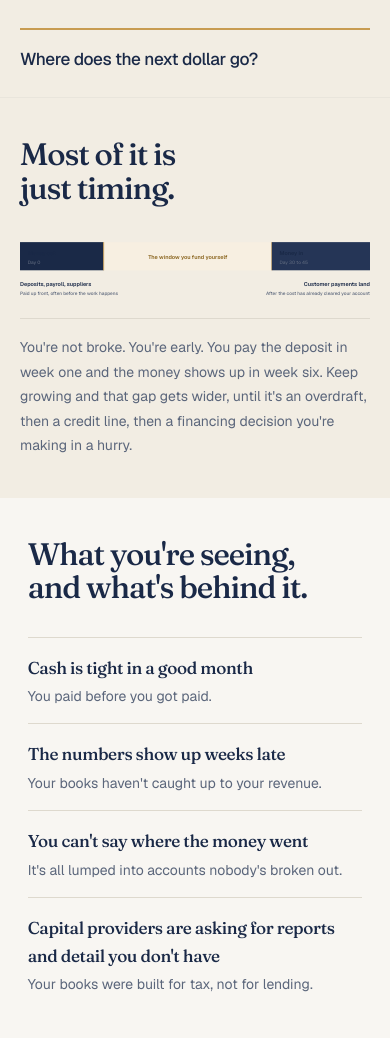
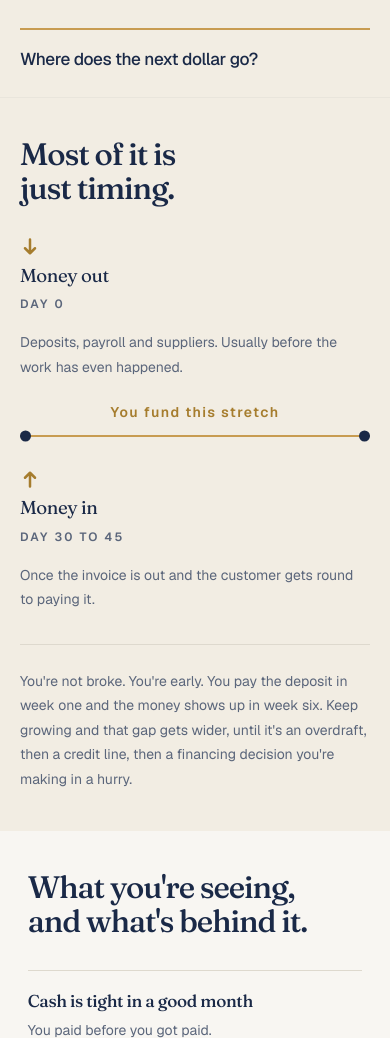
Before and after one commit to AFgroup360/website, a PHP site: page /for-owners.html in a window 390 px wide. Shown: the part 695-1733 px from the top of the page. Run offline with PHP 8.4, Linux system fonts and the light colour scheme.

Commit message:
Redraw the cash gap timeline on For Owners
The old diagram was SVG with SVG text, so its labels scaled with the
viewBox and shrank to roughly 6px on a phone. It also read as three butted
rectangles, which looked like a crude stacked bar rather than a timeline,
and the middle block was cream on a cream page so the gap itself, the whole
point, was the least visible thing on it.

Rebuilt in HTML and CSS. The type is now real text at real sizes and wraps
like text. One amber rule between two navy points carries the gap, with a
small down arrow at the money-out end and an up arrow at the money-in end.
Under 620px the two events stack with the rule drawn between them.

Same content, same figure caption. Removed the stylesheet block for the
retired diagram, which nothing referenced any more.

For Owners 3547 to 3528.

Co-Authored-By: Claude Opus 5 <noreply@anthropic.com>
Claude-Session: https://claude.ai/code/session_014HeX2eCQpZKdnhGt1WQaZM

```diff
--- a/css/main.css
+++ b/css/main.css
@@ -901,25 +901,119 @@ button.nav__link--parent {
 /* --------------------------------------------------------------------------
    Cash timing diagram
    -------------------------------------------------------------------------- */
-.gap-figure {
-  border: 1px solid var(--border);
-  background: var(--white);
-  padding: var(--space-5);
-}
-.gap-figure svg { width: 100%; height: auto; display: block; }
-.gap-figure figcaption {
+/* --------------------------------------------------------------------------
+   Cash gap timeline
+
+   Built in HTML rather than SVG on purpose: SVG text scales with the
+   viewBox, so on a phone the old diagram's labels shrank to about 6px.
+   Here the type is real text at real sizes and wraps like text.
+   -------------------------------------------------------------------------- */
+.cashgap { margin: 0; }
+
+.cashgap__chart {
+  display: grid;
+  grid-template-columns: minmax(0, 1fr) minmax(0, 1fr);
+  column-gap: clamp(1.25rem, 0.5rem + 3vw, 4rem);
+  align-items: end;
+}
+
+.cashgap__end--in,
+.cashgap__detail--in { text-align: right; }
+
+.cashgap__arrow {
+  width: 20px;
+  height: 20px;
+  display: block;
+  color: var(--accent-strong);
+  margin-bottom: var(--space-2);
+}
+.cashgap__end--in .cashgap__arrow { margin-left: auto; }
+
+.cashgap__what {
+  font-family: var(--font-serif);
+  font-size: clamp(1.15rem, 0.95rem + 0.9vw, 1.6rem);
+  line-height: var(--leading-snug);
+  letter-spacing: var(--tracking-tight);
+  color: var(--text-strong);
+}
+.cashgap__when {
+  font-size: var(--text-xs);
+  font-weight: 600;
+  letter-spacing: var(--tracking-wider);
+  text-transform: uppercase;
+  color: var(--text-muted);
+  margin-top: var(--space-2);
+}
+
+/* The rail is the gap: amber between the two events. */
+.cashgap__rail {
+  grid-column: 1 / -1;
+  position: relative;
+  height: 2px;
+  background: var(--amber-500);
+  margin-block: var(--space-5) 0;
+}
+.cashgap__rail::before,
+.cashgap__rail::after {
+  content: "";
+  position: absolute;
+  top: 50%;
+  width: 11px;
+  height: 11px;
+  border-radius: 50%;
+  background: var(--navy-700);
+  transform: translateY(-50%);
+}
+.cashgap__rail::before { left: 0; }
+.cashgap__rail::after  { right: 0; }
+
+.cashgap__band {
+  position: absolute;
+  left: 0;
+  right: 0;
+  bottom: calc(100% + var(--space-3));
+  text-align: center;
+  font-size: var(--text-sm);
+  font-weight: 600;
+  letter-spacing: var(--tracking-wide);
+  color: var(--accent-strong);
+}
+
+.cashgap__detail {
   margin-top: var(--space-4);
-  padding-top: var(--space-4);
-  border-top: 1px solid var(--border-soft);
+  font-size: var(--text-sm);
+  line-height: var(--leading-loose);
+  color: var(--text-muted);
+  max-width: 34ch;
+}
+.cashgap__detail--in { margin-left: auto; }
+
+.cashgap figcaption {
+  margin-top: var(--space-6);
+  padding-top: var(--space-5);
+  border-top: 1px solid var(--border);
   font-size: var(--text-sm);
   color: var(--text-muted);
   line-height: var(--leading-loose);
   max-width: 70ch;
 }
-.svg-label { font: 600 13px var(--font-sans); fill: var(--text-strong); }
-.svg-sub   { font: 500 11px var(--font-sans); fill: var(--text-muted); letter-spacing: .08em; }
-.svg-axis  { font: 500 11px var(--font-sans); fill: var(--text-muted); }
-.svg-gap   { font: 600 13px var(--font-sans); fill: var(--amber-700); }
+
+/* Narrow screens: stack the two events with the gap drawn between them. */
+@media (max-width: 620px) {
+  .cashgap__chart { grid-template-columns: minmax(0, 1fr); }
+
+  .cashgap__end        { order: 1; }
+  .cashgap__detail     { order: 2; }
+  .cashgap__rail       { order: 3; margin-block: calc(var(--space-6) * 1.75) var(--space-6); }
+  .cashgap__end--in    { order: 4; }
+  .cashgap__detail--in { order: 5; }
+
+  .cashgap__end--in,
+  .cashgap__detail--in { text-align: left; }
+  .cashgap__end--in .cashgap__arrow { margin-left: 0; }
+  .cashgap__detail,
+  .cashgap__detail--in { margin-left: 0; max-width: none; }
+}
 
 /* --------------------------------------------------------------------------
    Symptom / diagnosis table
@@ -1571,12 +1665,6 @@ button.nav__link--parent {
   border-top: 1px solid var(--text-strong);
 }
 .matrix-wrap--bare .matrix thead th { background: transparent; }
-.gap-figure--bare {
-  border: 0;
-  background: transparent;
-  padding: 0;
-}
-.gap-figure--bare figcaption { border-top: 1px solid var(--border); }
 
 /* Section openers that are just a heading need no eyebrow scaffolding. */
 .section-head--plain { max-width: 26ch; }
--- a/for-owners.html
+++ b/for-owners.html
@@ -80,28 +80,36 @@
       <h2>Most of it is just timing.</h2>
     </div>
 
-    <figure class="gap-figure gap-figure--bare reveal" style="margin:0">
-      <svg viewBox="0 32 820 152" role="img"
-           aria-label="Timeline: money leaves the business on day zero, customer payments arrive 30 to 45 days later, and the owner funds the window in between.">
-        <rect x="0" y="44" width="196" height="66" fill="#1a2947"/>
-        <text x="18" y="74" class="svg-label" fill="#ffffff">Money out</text>
-        <text x="18" y="95" class="svg-axis" fill="#b6c0d3">Day 0</text>
+    <figure class="cashgap reveal">
+      <div class="cashgap__chart">
+        <div class="cashgap__end">
+          <svg class="cashgap__arrow" viewBox="0 0 16 16" aria-hidden="true" focusable="false">
+            <path d="M8 2v10M4 9l4 4 4-4" fill="none" stroke="currentColor"
+                  stroke-width="2" stroke-linecap="round" stroke-linejoin="round"/>
+          </svg>
+          <p class="cashgap__what">Money out</p>
+          <p class="cashgap__when">Day 0</p>
+        </div>
 
-        <rect x="196" y="44" width="394" height="66" fill="#f7efe1"/>
-        <line x1="196" y1="44" x2="196" y2="110" stroke="#c89c51" stroke-width="2"/>
-        <line x1="590" y1="44" x2="590" y2="110" stroke="#c89c51" stroke-width="2"/>
-        <text x="393" y="83" class="svg-gap" text-anchor="middle">The window you fund yourself</text>
+        <div class="cashgap__end cashgap__end--in">
+          <svg class="cashgap__arrow" viewBox="0 0 16 16" aria-hidden="true" focusable="false">
+            <path d="M8 14V4M4 7l4-4 4 4" fill="none" stroke="currentColor"
+                  stroke-width="2" stroke-linecap="round" stroke-linejoin="round"/>
+          </svg>
+          <p class="cashgap__what">Money in</p>
+          <p class="cashgap__when">Day 30 to 45</p>
+        </div>
 
-        <rect x="590" y="44" width="230" height="66" fill="#253556"/>
-        <text x="608" y="74" class="svg-label" fill="#ffffff">Money in</text>
-        <text x="608" y="95" class="svg-axis" fill="#b6c0d3">Day 30 to 45</text>
+        <div class="cashgap__rail" role="img"
+             aria-label="A timeline running from day zero, when money leaves the business, to day thirty to forty-five, when customer payments arrive. The owner funds the stretch in between.">
+          <span class="cashgap__band">You fund this stretch</span>
+        </div>
 
-        <text x="0" y="146" class="svg-label">Deposits, payroll, suppliers</text>
-        <text x="0" y="168" class="svg-axis">Paid up front, often before the work happens</text>
-
-        <text x="820" y="146" class="svg-label" text-anchor="end">Customer payments land</text>
-        <text x="820" y="168" class="svg-axis" text-anchor="end">After the cost has already cleared your account</text>
-      </svg>
+        <p class="cashgap__detail">Deposits, payroll and suppliers. Usually before the
+          work has even happened.</p>
+        <p class="cashgap__detail cashgap__detail--in">Once the invoice is out and the
+          customer gets round to paying it.</p>
+      </div>
       <figcaption>You're not broke. You're early. You pay the deposit in week one and
         the money shows up in week six. Keep growing and that gap gets wider, until it's
         an overdraft, then a credit line, then a financing decision you're making in a
```
Also changed, not shown: tools/pages/for-owners.html (+27 -19 lines).
